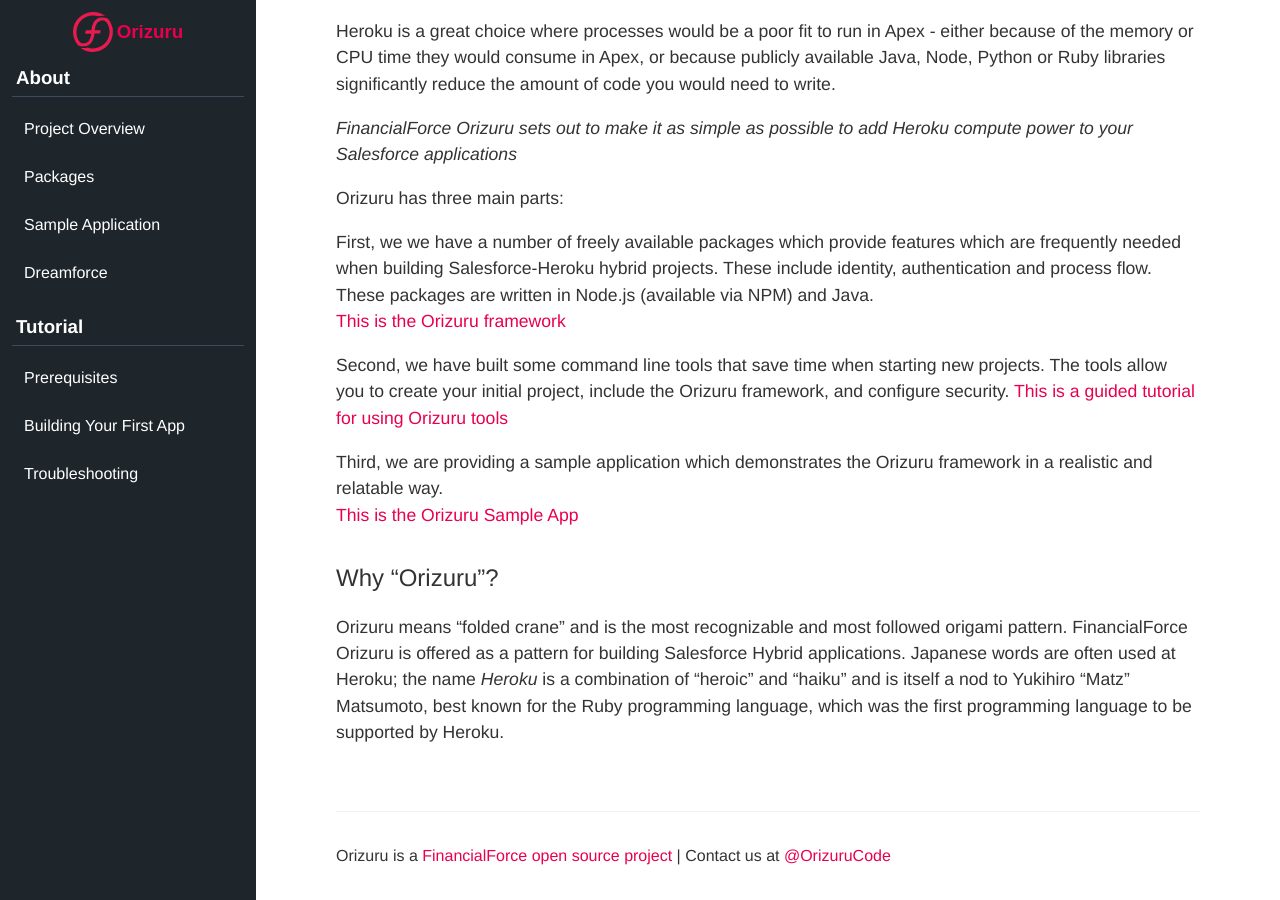
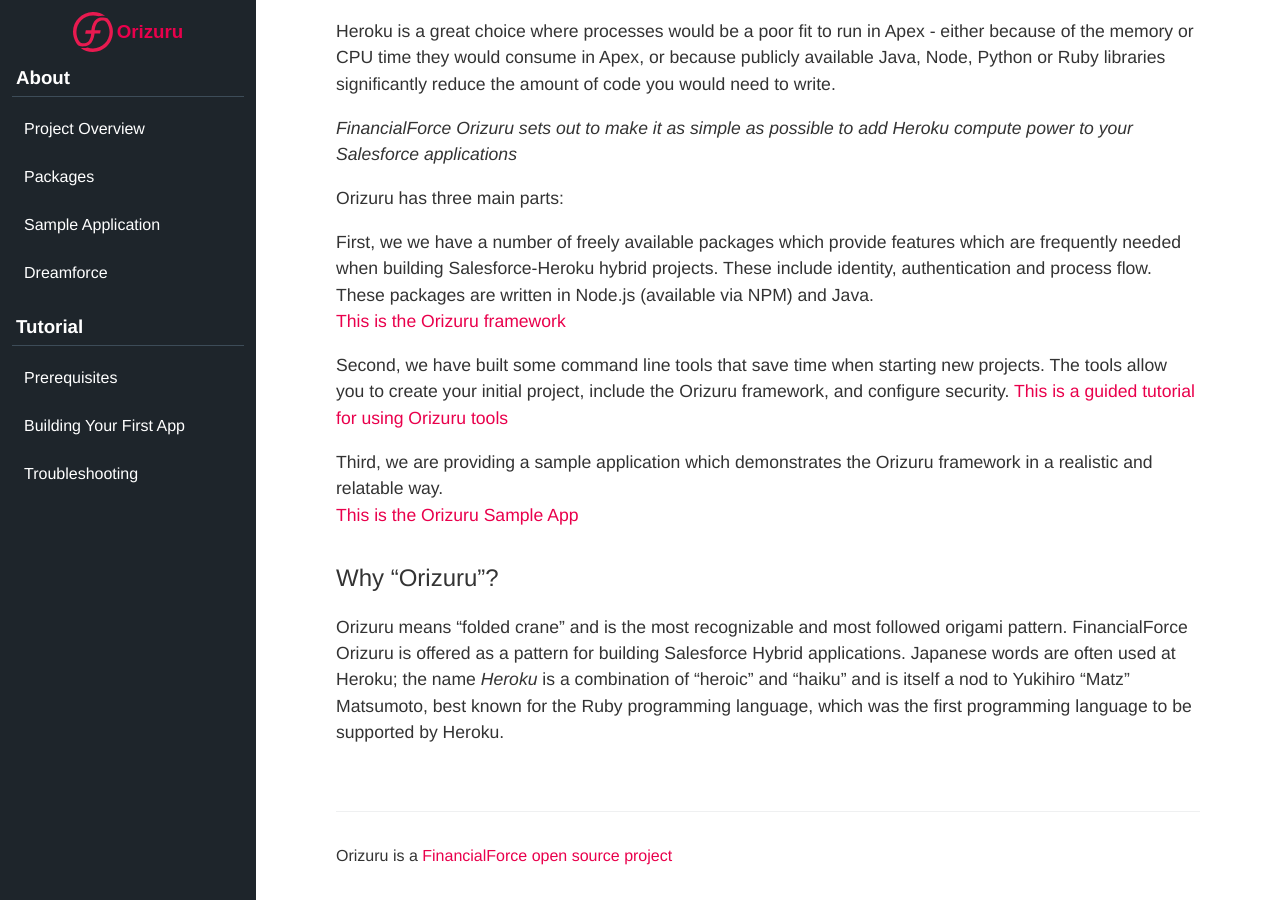
Before and after one commit to certinia/orizuru-pages, a Jekyll site: the page built from _pages/index.md, in a window 1280 px wide and 900 px high, scrolled down 562 px. Built offline with Jekyll 4.4.1, drawn with Linux system fonts in a browser that asks for light colours; nearby versions of some CDN libraries; some web fonts are replaced.

Commit message:
Update footer.html

```diff
--- a/_includes/footer.html
+++ b/_includes/footer.html
@@ -1,3 +1,3 @@
 <footer class="site-footer">
-        Orizuru is a <a href="https://github.com/financialforcedev">FinancialForce open source project</a> | Contact us at <a href="https://twitter.com/OrizuruCode/">@OrizuruCode</a>
+        Orizuru is a <a href="https://github.com/financialforcedev">FinancialForce open source project</a>
 </footer>
```
